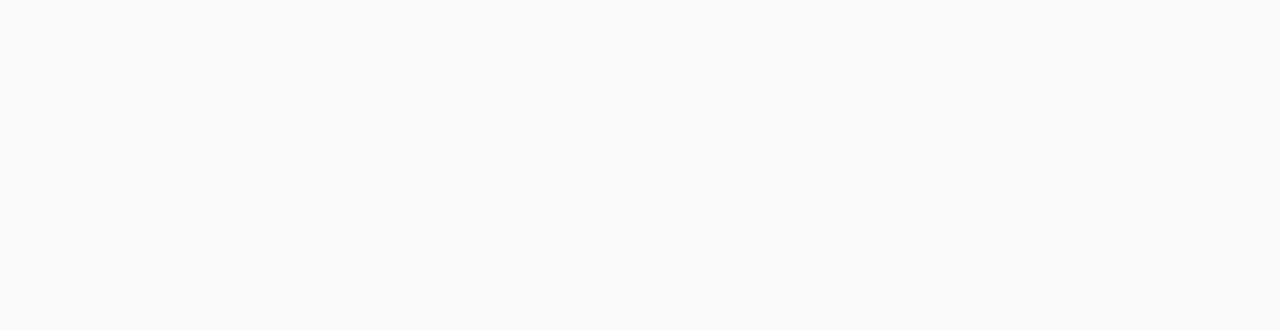
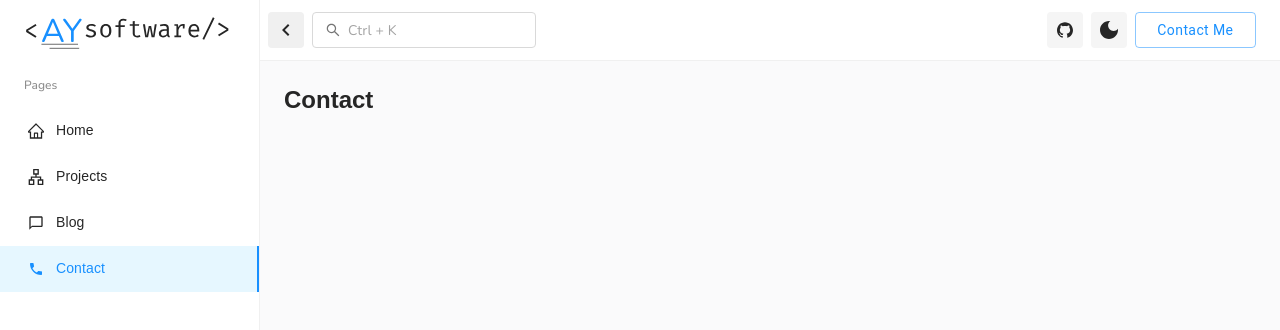
Before and after one commit to aubreyyates/aubrey-yates-software, a React (Create React App) app: page /contact in a window 1280 px wide. Before the commit this address had no page. Shown: the top 330 px of the page. Built offline with nearby package versions, Linux system fonts and the light colour scheme; a web font is replaced by a local one.

Commit message:
Add contact page, nav button, and route.

```diff
--- a/src/layout/MainLayout/Header/HeaderContent/index.js
+++ b/src/layout/MainLayout/Header/HeaderContent/index.js
@@ -1,5 +1,5 @@
 // material-ui
-import { Box, IconButton, Link, useMediaQuery } from '@mui/material';
+import { Box, IconButton, useMediaQuery } from '@mui/material';
 import { GithubOutlined } from '@ant-design/icons';
 
 // project import
@@ -12,6 +12,7 @@
 
 import LightModeIcon from '@mui/icons-material/LightMode';
 import DarkModeIcon from '@mui/icons-material/DarkMode';
+import { Link } from '../../../../../node_modules/react-router-dom/dist/index';
 
 // ==============================|| HEADER - CONTENT ||============================== //
 
@@ -38,7 +39,8 @@
       <IconButton sx={{ ml: 1, color: 'text.primary', bgcolor: 'grey.100' }} onClick={toggleTheme}>
         {themeMode === 'light' ? <DarkModeIcon /> : <LightModeIcon />}
       </IconButton>
-      <Button sx={{ width: '150px', ml: 1 }} variant="outlined" size="medium">
+
+      <Button sx={{ width: '150px', ml: 1 }} variant="outlined" size="medium" component={Link} to="contact">
         Contact Me
       </Button>
       {matchesXs && <MobileSection />}
--- a/src/menu-items/pages.js
+++ b/src/menu-items/pages.js
@@ -1,12 +1,14 @@
 // assets
 import { ApartmentOutlined, HomeOutlined } from '@ant-design/icons';
 import ChatBubbleOutlineIcon from '@mui/icons-material/ChatBubbleOutline';
+import PhoneIcon from '@mui/icons-material/Phone';
 
 // icons
 const icons = {
   HomeOutlined,
   ApartmentOutlined,
-  ChatBubbleOutlineIcon
+  ChatBubbleOutlineIcon,
+  PhoneIcon
 };
 
 // ==============================|| MENU ITEMS - EXTRA PAGES ||============================== //
@@ -37,6 +39,13 @@
       type: 'item',
       url: '/blog',
       icon: icons.ChatBubbleOutlineIcon
+    },
+    {
+      id: 'contact',
+      title: 'Contact',
+      type: 'item',
+      url: '/contact',
+      icon: icons.PhoneIcon
     }
   ]
 };
--- /dev/null
+++ b/src/pages/contact/index.js
@@ -0,0 +1,16 @@
+// material-ui
+import { Grid, Typography } from '@mui/material';
+
+// ==============================|| DASHBOARD - DEFAULT ||============================== //
+
+const Contact = () => {
+  return (
+    <Grid container rowSpacing={4.5} columnSpacing={2.75}>
+      <Grid item xs={12} sx={{ mb: -2.25 }}>
+        <Typography variant="h3">Contact</Typography>
+      </Grid>
+    </Grid>
+  );
+};
+
+export default Contact;
--- a/src/routes/MainRoutes.js
+++ b/src/routes/MainRoutes.js
@@ -15,6 +15,8 @@
 const Blog = Loadable(lazy(() => import('pages/blog')));
 
 const HowToEatFriedRice = Loadable(lazy(() => import('pages/blog/pages/HowToEatFriedRice')));
+
+const Contact = Loadable(lazy(() => import('pages/contact')));
 
 // ==============================|| MAIN ROUTING ||============================== //
 
@@ -49,6 +51,10 @@
     {
       path: 'blog/how-to-eat-fried-rice',
       element: <HowToEatFriedRice />
+    },
+    {
+      path: 'contact',
+      element: <Contact />
     }
   ]
 };
```
